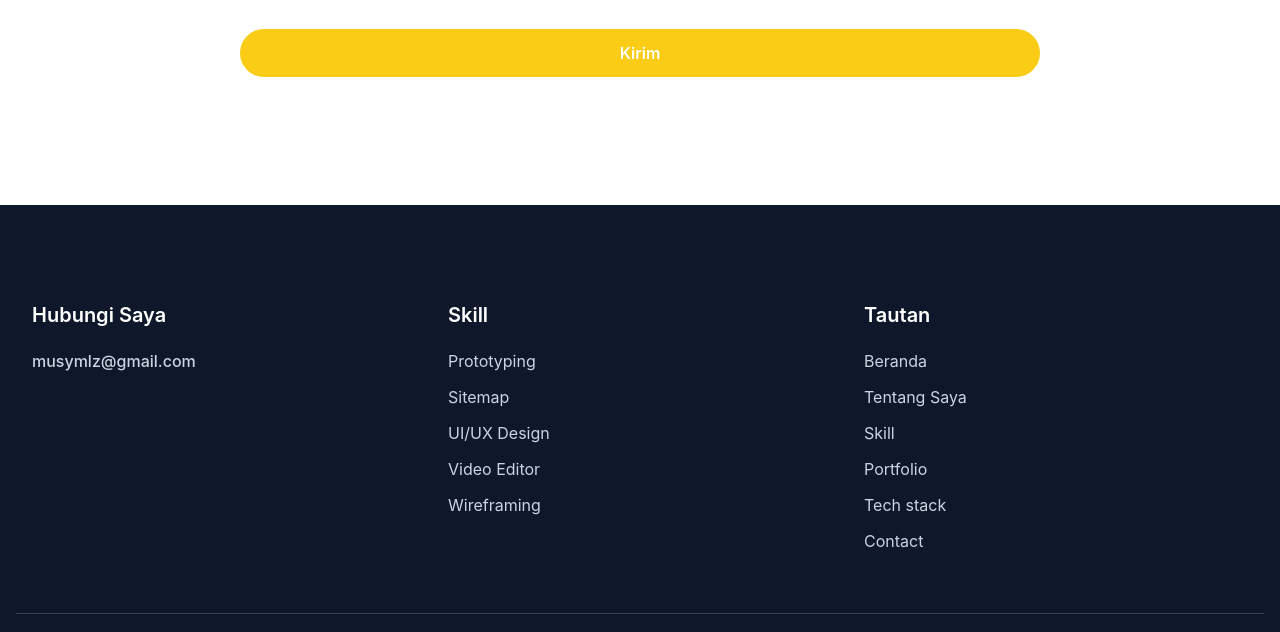
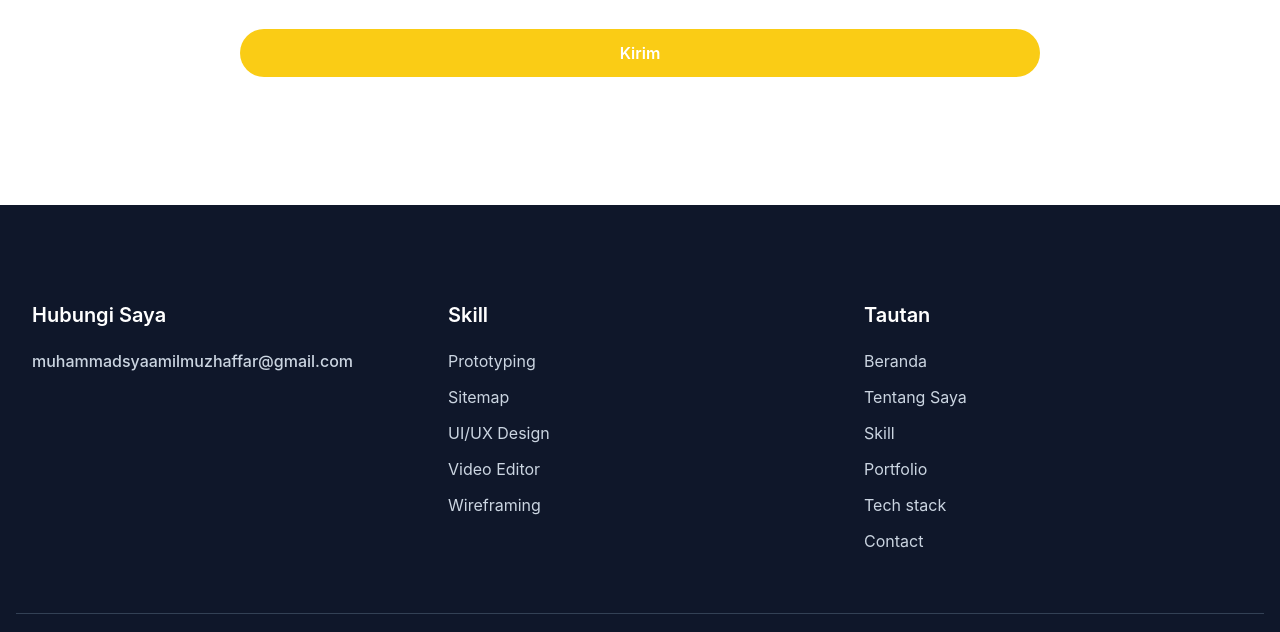
Before and after one commit to musyaml/myportfolio, a website: page index.html in a window 1280 px wide. Shown: the part 6449-7081 px from the top of the page. Drawn offline with Linux system fonts and the light colour scheme.

Commit message:
email update

```diff
--- a/index.html
+++ b/index.html
@@ -908,7 +908,7 @@
         <div class="flex flex-wrap">
           <div class="mb-12 w-full px-4 font-medium text-slate-300 md:w-1/3">
             <h3 class="mb-5 text-xl font-semibold text-white">Hubungi Saya</h3>
-            <p>musymlz@gmail.com</p>
+            <p>muhammadsyaamilmuzhaffar@gmail.com</p>
           </div>
           <div class="mb-12 w-full px-4 md:w-1/3">
             <h3 class="mb-5 text-xl font-semibold text-white">Skill</h3>
```
